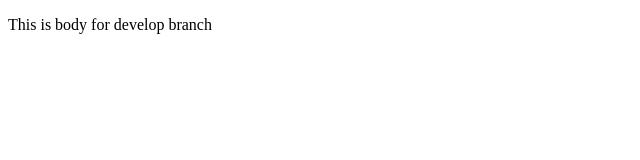
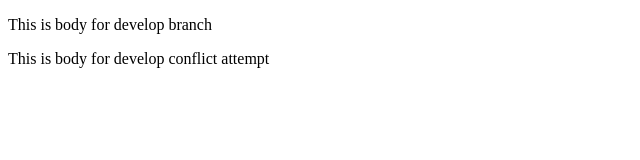
Before and after one commit to gladiator7/TodoApp, a plain HTML site: page index.html in a window 1280 px wide. Shown: the whole page, without its empty margins (0-640 px from the left). Drawn offline with Linux system fonts and the light colour scheme.

Commit message:
develop conflict attempt

```diff
--- a/index.html
+++ b/index.html
@@ -9,5 +9,6 @@
 
 <body>
 <p>This is body for develop branch</p>
+<p>This is body for develop conflict attempt</p>
 </body>
 </html>
```
